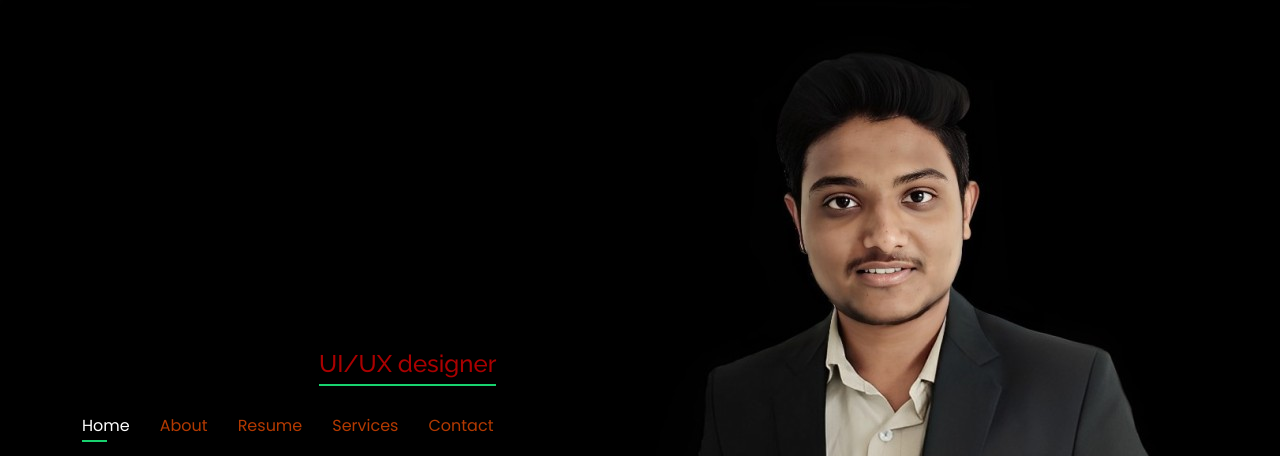
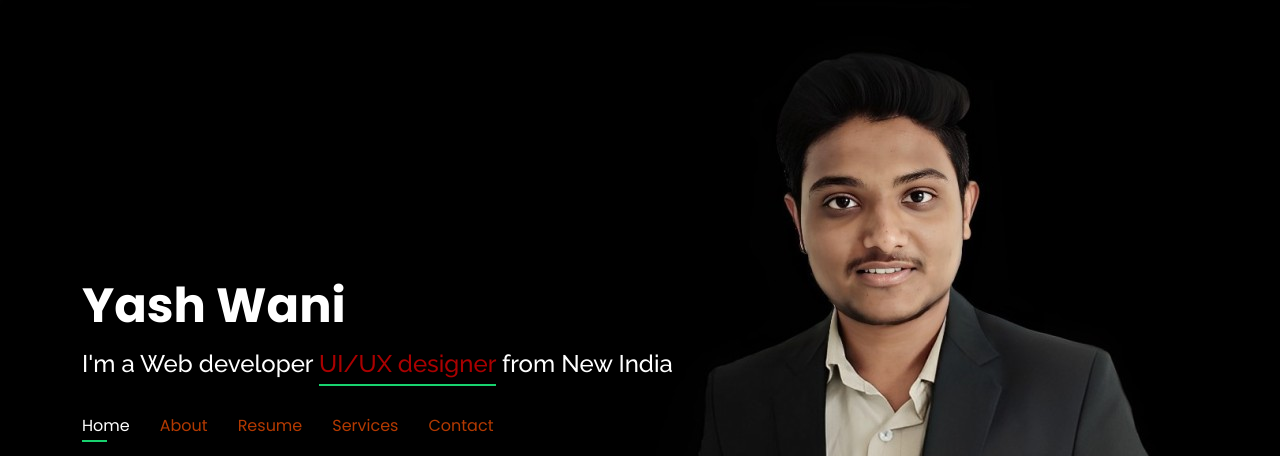
Before and after one commit to yashwani1234/yashwani1, a plain HTML site: page index.html in a window 1280 px wide. Shown: the top 456 px of the page. Drawn offline with nearby package versions, Linux system fonts and the light colour scheme.

Commit message:
index.html

```diff
--- a/index.html
+++ b/index.html
@@ -41,10 +41,10 @@
   <header id="header">
     <div class="container">
 
-      <h1><a href="index.html">Yash Wani</a></h1>
+      <h1><font color="white">Yash Wani</font></h1>
       <!-- Uncomment below if you prefer to use an image logo -->
       <!-- <a href="index.html" class="mr-auto"><img src="assets/img/logo.png" alt="" class="img-fluid"></a> -->
-      <h2>I'm a Web developer <span>UI/UX designer</span> from New India</h2>
+      <h2><font color="white">I'm a Web developer <span>UI/UX designer</span> from New India</font></h2>
 
       <nav id="navbar" class="navbar">
         <ul>
```
